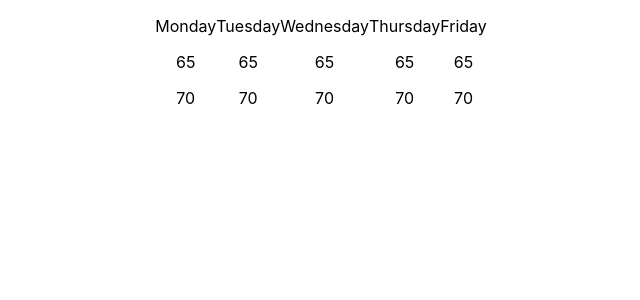
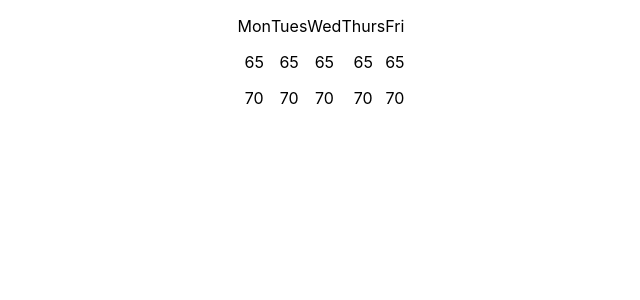
Before and after one commit to devrlora/weatherapp, a React (Create React App) app in the folder weatherapp/: page / in a window 1280 px wide. Shown: the top 300 px of the page, without its empty margins (319-959 px from the left). Built offline with nearby package versions, Linux system fonts and the light colour scheme.

Commit message:
shorten day names

```diff
--- a/weatherapp/src/App.js
+++ b/weatherapp/src/App.js
@@ -6,23 +6,23 @@ function App() {
   return (
     <div className="App">
       <Days
-      day='Monday'
+      day='Mon'
       max={70}
       min={65}/>
       <Days
-      day='Tuesday'
+      day='Tues'
       max={70}
       min={65}/>
       <Days
-      day='Wednesday'
+      day='Wed'
       max={70}
       min={65}/>
       <Days
-      day='Thursday'
+      day='Thurs'
       max={70}
       min={65}/>
       <Days
-      day='Friday'
+      day='Fri'
       max={70}
       min={65}/>
     </div>
```
